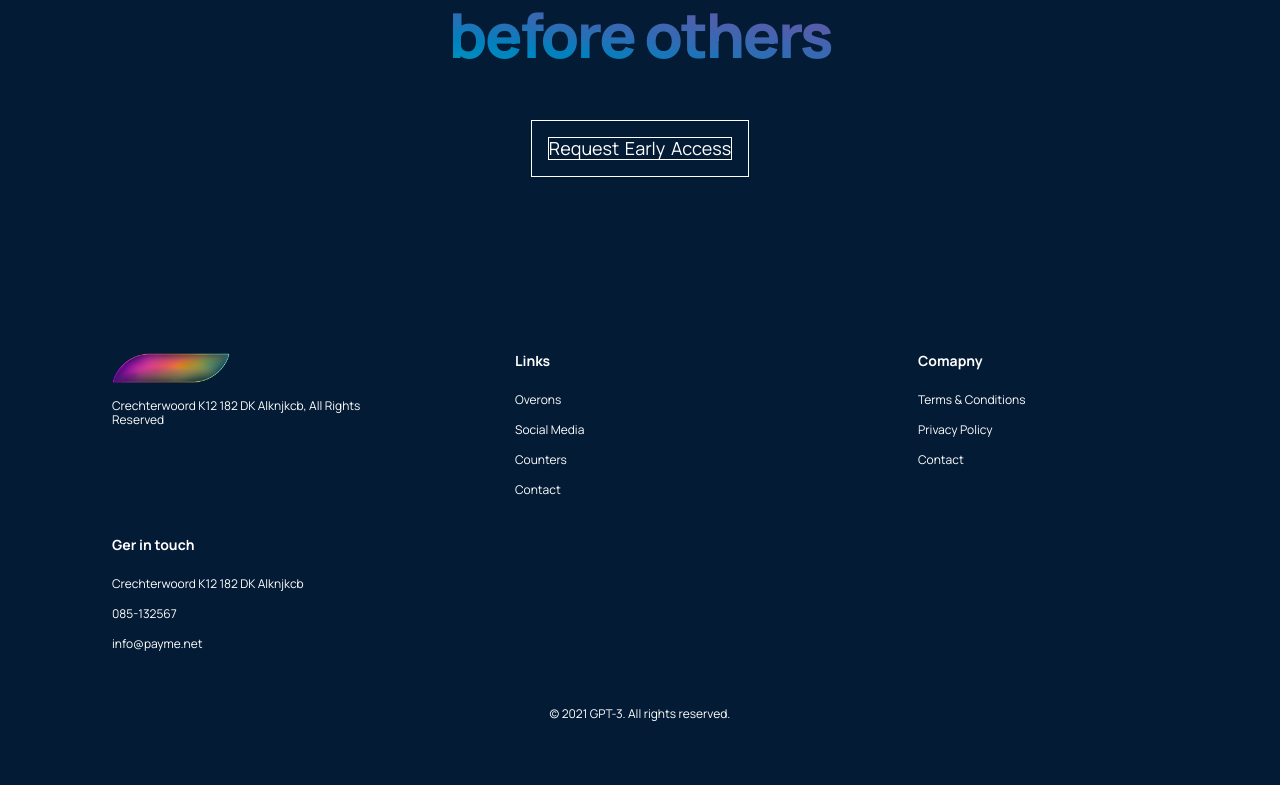
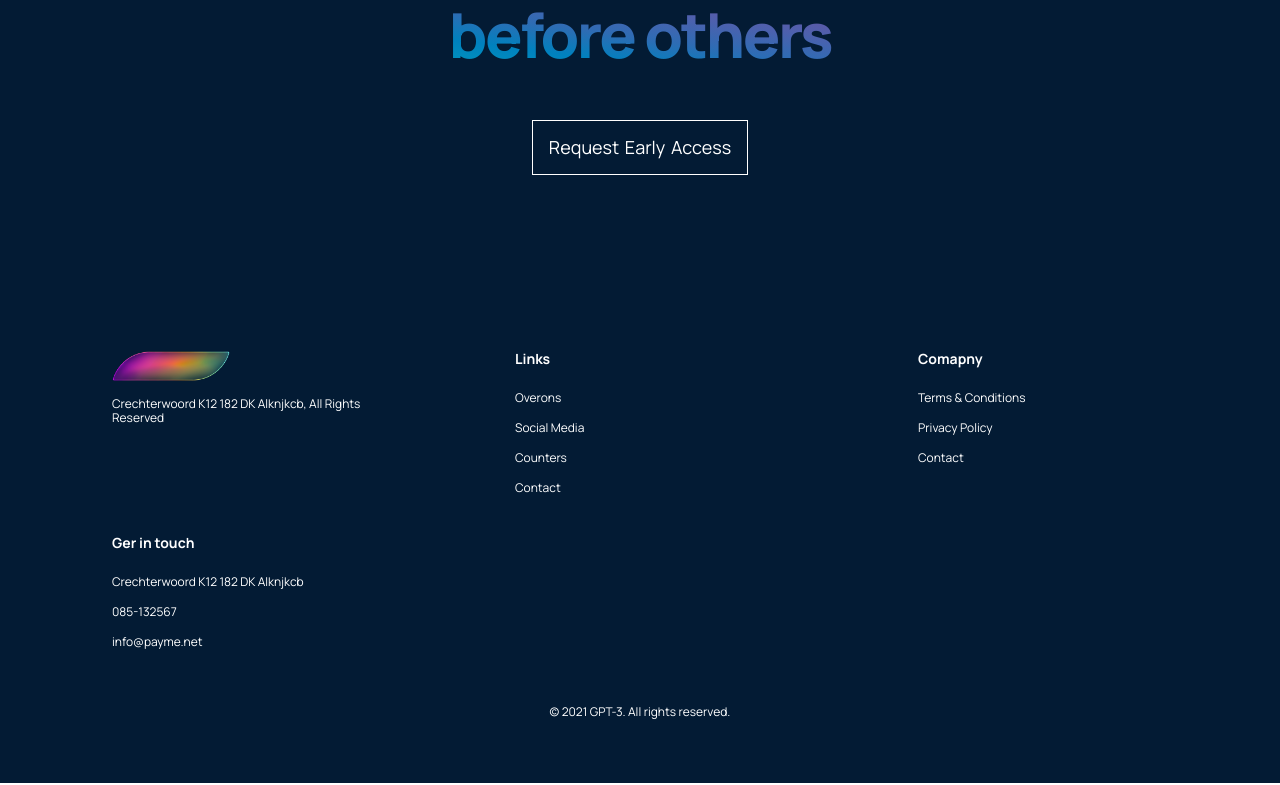
Before and after one commit to Aetthera/Poject_GPT, a React (Create React App) app: page / in a window 1280 px wide. Shown: the part 4520-5305 px from the top of the page. Built offline with nearby package versions, Linux system fonts and the light colour scheme.

Commit message:
border deleted

```diff
--- a/src/containers/footer/footer.css
+++ b/src/containers/footer/footer.css
@@ -35,7 +35,6 @@
 }
 
 .gpt3__footer-btn p {
-    border: 1px solid #ffffff;
     box-sizing: border-box;
     font-family: var(--font-family);
     font-size: 18px;
```
